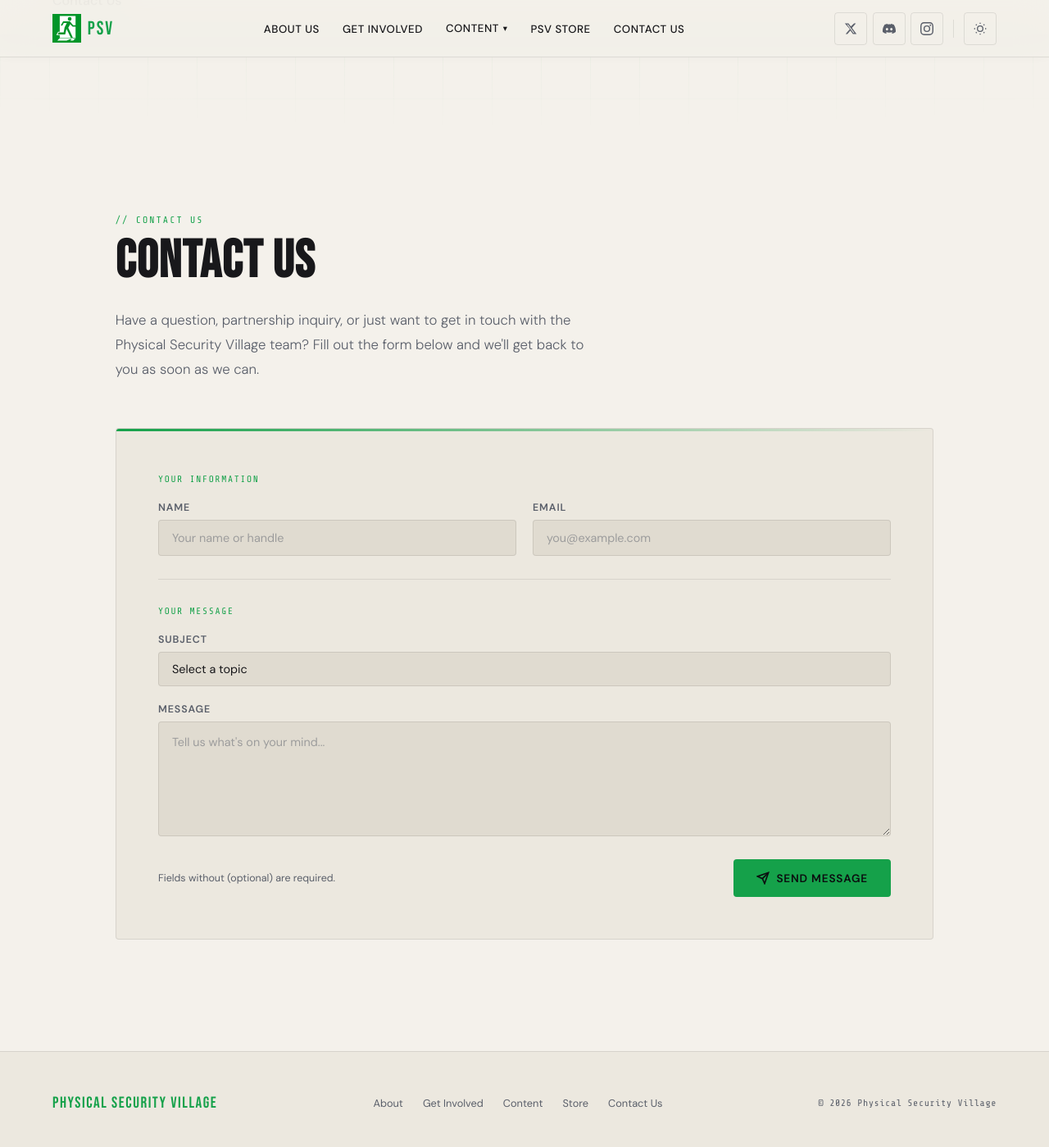
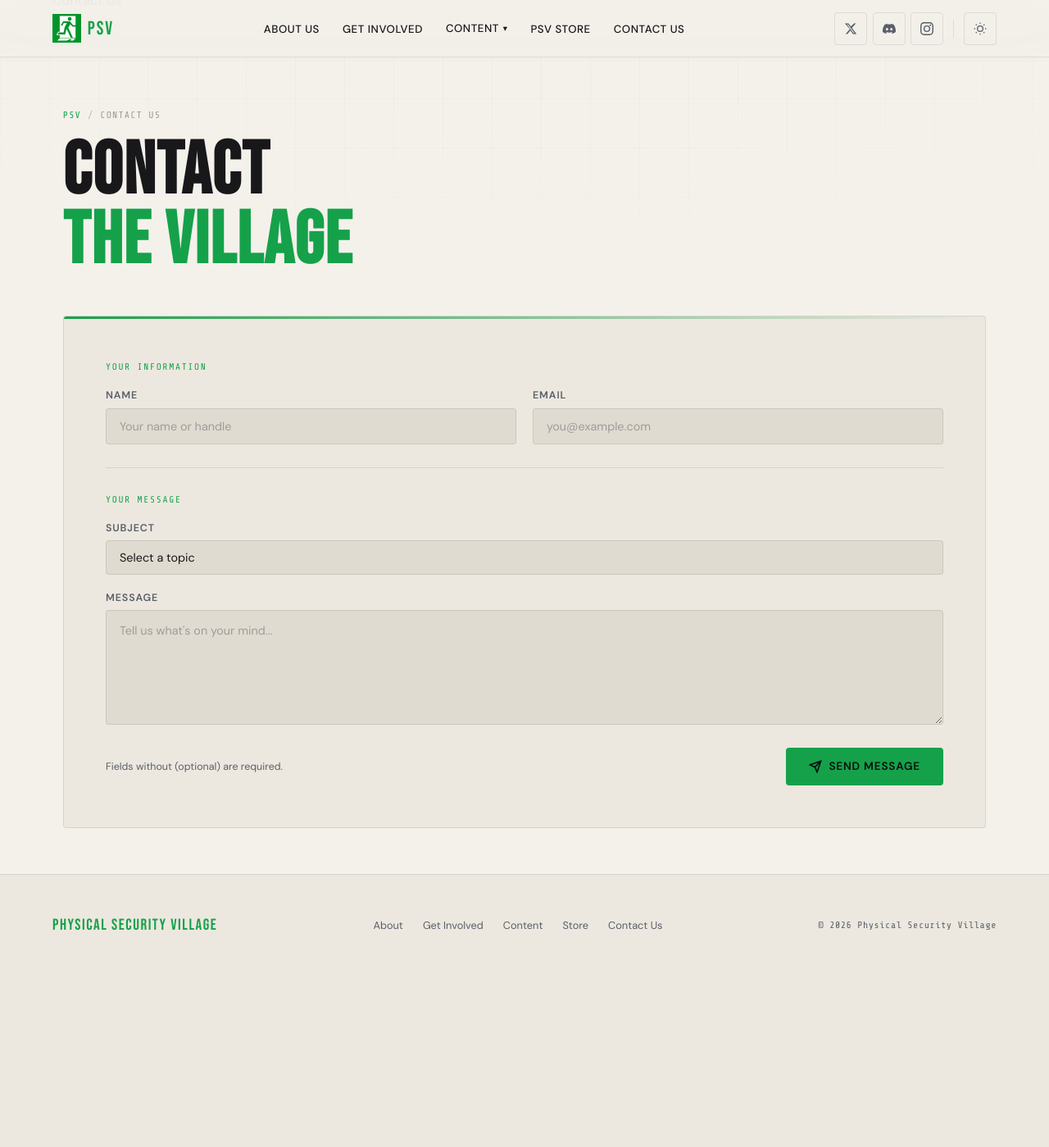
Before and after one commit to physsec-village/physsec-org, a FastAPI app: page /contact in a window 1280 px wide. Shown: the whole page at 82% size. After the commit the page ends 1135 px from the top, so only its background shows below. Run offline with FastAPI, Linux system fonts and the light colour scheme.

Commit message:
Made contact us and talks page more consistent

```diff
--- a/static/pages/forms.css
+++ b/static/pages/forms.css
@@ -1,12 +1,12 @@
-#volunteer {
-    background: var(--bg);
+.forms-inner {
+    max-width: 1200px;
+    margin: 0 auto;
 }
 .vol-form-wrap {
     background: var(--surface);
     border: 1px solid var(--border);
     border-radius: var(--radius);
     padding: clamp(2rem, 4vw, 3.5rem);
-    margin-top: 3.5rem;
     position: relative;
     overflow: hidden;
 }
@@ -32,7 +32,6 @@
         grid-template-columns: 1fr;
     }
 }
-
 .field {
     display: flex;
     flex-direction: column;
@@ -93,8 +92,6 @@
     background-position: right 0.9rem center;
     padding-right: 2.5rem;
 }
-
-/* Checkbox group */
 .check-group {
     display: flex;
     flex-wrap: wrap;
@@ -155,8 +152,6 @@
     font-size: 0.83rem;
     color: var(--text);
 }
-
-/* Radio group */
 .radio-group {
     display: flex;
     gap: 0.6rem;
@@ -214,8 +209,6 @@
     font-size: 0.83rem;
     color: var(--text);
 }
-
-/* Consent toggle */
 .consent-row {
     display: flex;
     align-items: flex-start;
@@ -273,8 +266,6 @@
     color: var(--text);
     font-weight: 500;
 }
-
-/* Form divider */
 .form-divider {
     grid-column: 1 / -1;
     border: none;
@@ -290,8 +281,6 @@
     color: var(--accent);
     padding-top: 0.25rem;
 }
-
-/* Submit */
 .form-submit-row {
     grid-column: 1 / -1;
     display: flex;
@@ -309,8 +298,6 @@
     color: var(--accent);
     text-decoration: none;
 }
-
-/* Success message */
 .form-success {
     display: none;
     text-align: center;
--- a/templates/pages/calls.html
+++ b/templates/pages/calls.html
@@ -118,7 +118,7 @@
                     Closes June 15, 2025
                 </div>
                 <hr class="card-divider" />
-                <a href="#" class="card-action">Apply to volunteer →</a>
+                <a href="{{ url_for('volunteer_form_page') }}" class="card-action">Apply to volunteer →</a>
             </div>
         </div>
 
--- a/templates/pages/contact-us.html
+++ b/templates/pages/contact-us.html
@@ -1,22 +1,22 @@
 {% extends "base.html" %} {% block styles %}
 <link href="/static/pages/forms.css" rel="stylesheet" />
-{% endblock %} {% block main %}
-
-<section id="contact">
-    <div class="section-inner">
-        <p class="section-label">// Contact us</p>
-        <h2 class="section-title">Contact Us</h2>
-        <p class="section-desc">
-            Have a question, partnership inquiry, or just want to get in touch
-            with the Physical Security Village team? Fill out the form below and
-            we'll get back to you as soon as we can.
-        </p>
-
+{% endblock %}
+{% block page_header %}
+    <div class="page-header-inner">
+        <div class="breadcrumb">
+            <a href="/">PSV</a>
+            <span>/</span>
+            <span style="color: var(--text)">Contact Us</span>
+        </div>
+        <h1 class="page-title">Contact<br /><em>the Village</em></h1>
+    </div>
+{% endblock %}
+{% block main %}
+    <div class="forms-inner">
         <div class="vol-form-wrap">
             <form id="contactForm">
                 <div class="form-grid">
                     <div class="form-section-label">Your Information</div>
-
                     <div class="field">
                         <label>Name</label>
                         <input type="text" placeholder="Your name or handle" />
@@ -25,10 +25,8 @@
                         <label>Email</label>
                         <input type="email" placeholder="you@example.com" />
                     </div>
-
                     <hr class="form-divider" />
                     <div class="form-section-label">Your Message</div>
-
                     <div class="field full">
                         <label>Subject</label>
                         <select>
@@ -44,7 +42,6 @@
                             <option>Other</option>
                         </select>
                     </div>
-
                     <div class="field full">
                         <label>Message</label>
                         <textarea
@@ -52,7 +49,6 @@
                             style="min-height: 140px"
                         ></textarea>
                     </div>
-
                     <div class="form-submit-row">
                         <span class="form-note">
                             Fields without
@@ -84,7 +80,6 @@
                     </div>
                 </div>
             </form>
-
             <div class="form-success" id="contactSuccess">
                 <div class="success-icon">
                     <svg viewBox="0 0 24 24">
@@ -99,13 +94,10 @@
             </div>
         </div>
     </div>
-</section>
-
 <script>
     function submitContactForm() {
         document.getElementById("contactForm").style.display = "none";
         document.getElementById("contactSuccess").style.display = "block";
     }
 </script>
-
 {% endblock %}
```
Also changed, not shown: static/pages/get-involved.css (+14 -6 lines), templates/pages/get-involved.html (+12 -4 lines), templates/pages/talks.html (+7 -10 lines).
